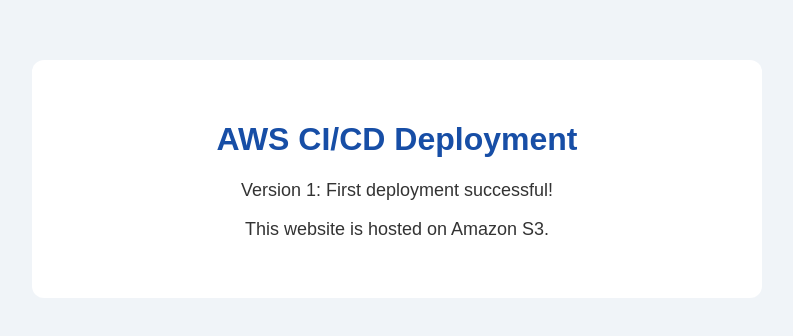
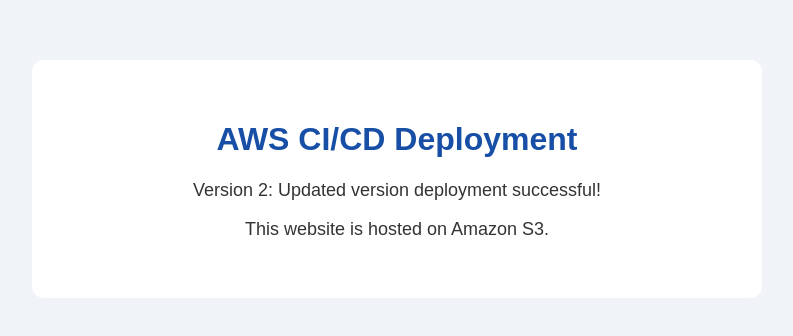
Before and after one commit to puridanish10/aws-cicd-s3-site, a plain HTML site: page index.html in a window 1280 px wide. Shown: the whole page, without its empty margins (243-1036 px from the left). Drawn offline with Linux system fonts and the light colour scheme.

Commit message:
Update deployment status message to version 2

```diff
--- a/index.html
+++ b/index.html
@@ -10,7 +10,7 @@
 <body>
     <main class="container">
         <h1>AWS CI/CD Deployment</h1>
-        <p id="status">Version 1: First deployment successful!</p>
+        <p id="status">Version 2: Updated version deployment successful!</p>
         <p>This website is hosted on Amazon S3.</p>
     </main>
 </body>
```
